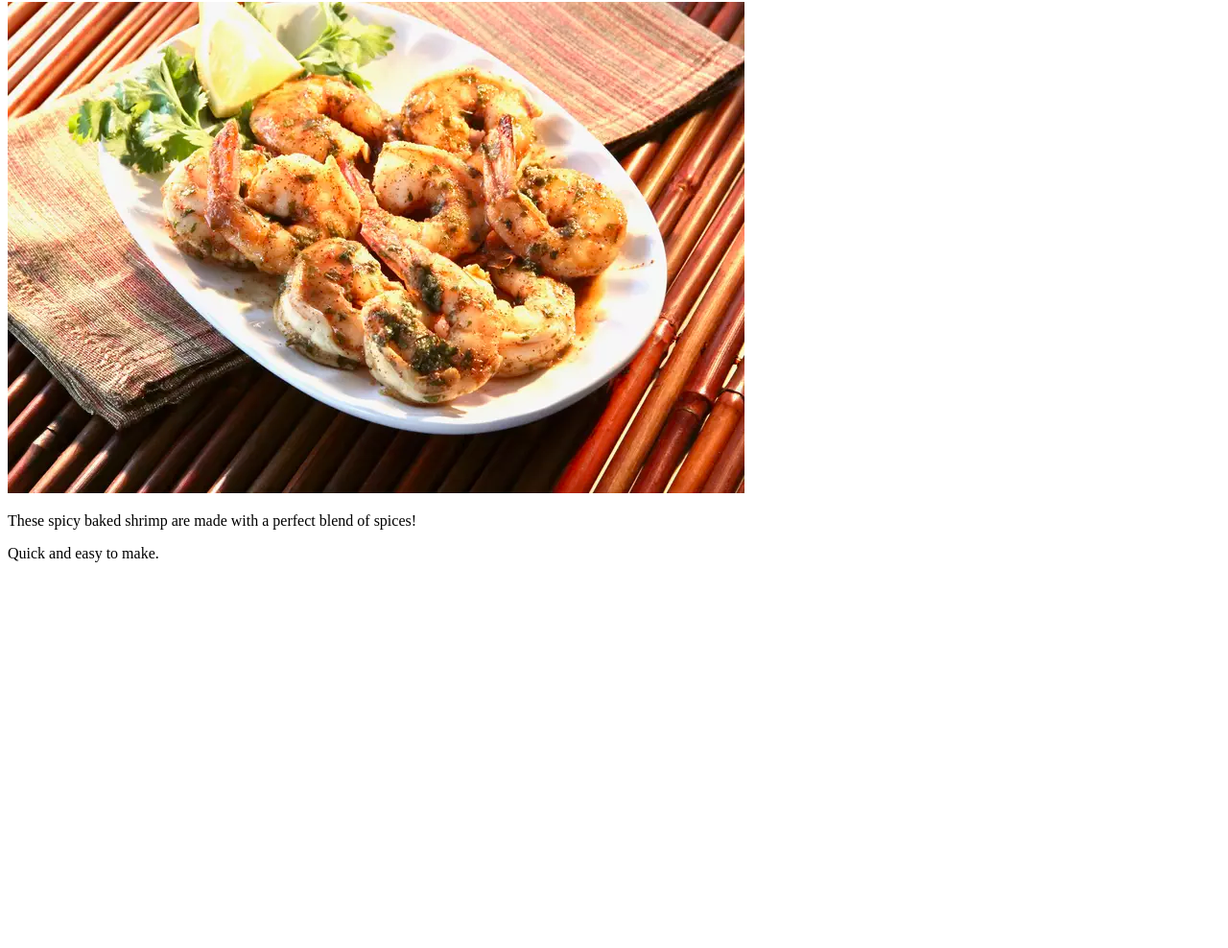
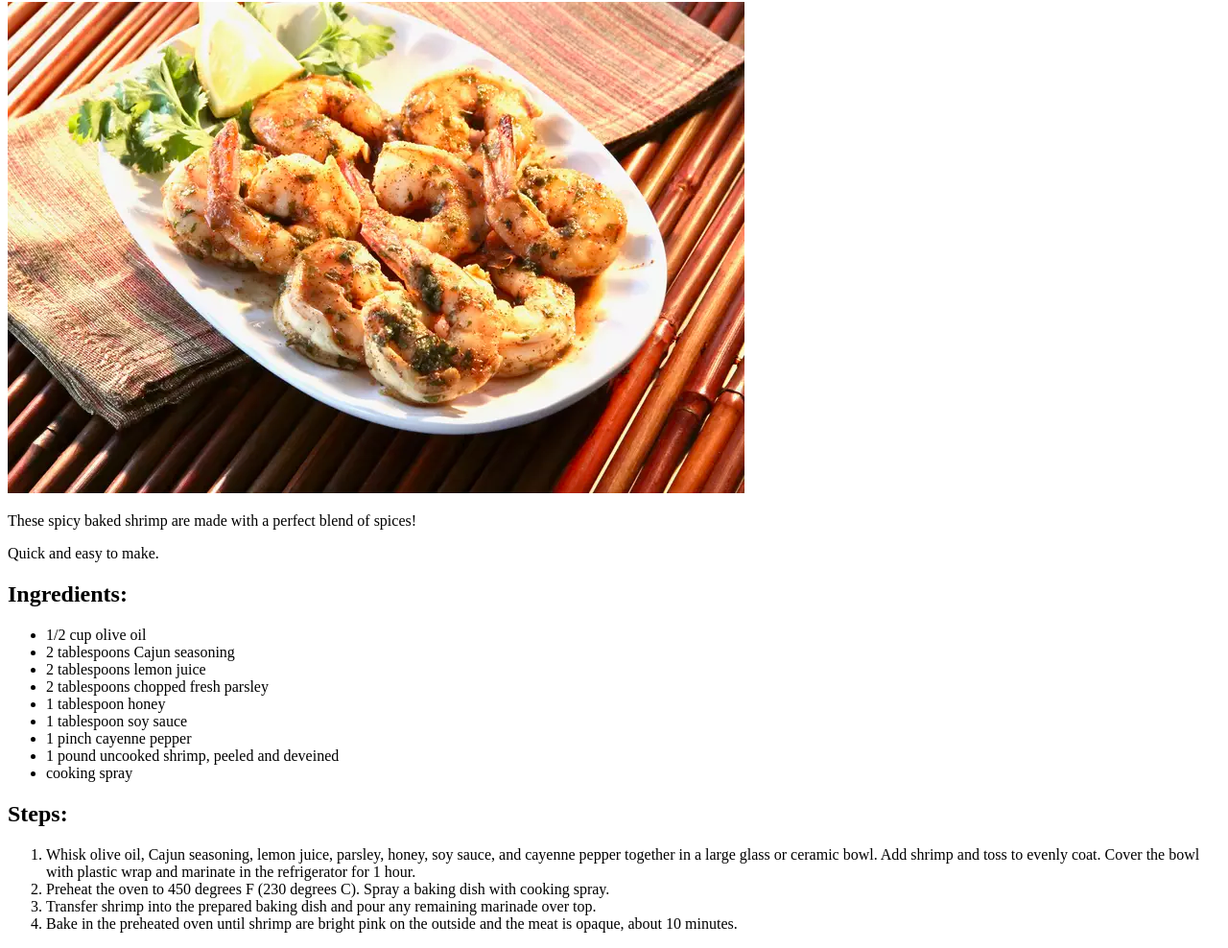
Before and after one commit to gui-ms/odin-recipes, a plain HTML site: page recipes/bakedShrimp.html in a window 1280 px wide. Shown: the part 78-1066 px from the top of the page at 96% size. Before the commit the page ends 800 px from the top, so only its background shows below. Drawn offline with Linux system fonts and the light colour scheme.

Commit message:
Feat: Added ingredients and recipe sections

```diff
--- a/recipes/bakedShrimp.html
+++ b/recipes/bakedShrimp.html
@@ -11,5 +11,24 @@
     <img src="../images/shrimp.webp" alt="Final image of the recipe">
     <p>These spicy baked shrimp are made with a perfect blend of spices! </p>
     <p>Quick and easy to make.</p>
+    <h2>Ingredients:</h2>
+    <ul>
+        <li>1/2 cup olive oil</li>
+        <li>2 tablespoons Cajun seasoning</li>
+        <li>2 tablespoons lemon juice</li>
+        <li>2 tablespoons chopped fresh parsley</li>
+        <li>1 tablespoon honey</li>
+        <li>1 tablespoon soy sauce</li>
+        <li>1 pinch cayenne pepper</li>
+        <li>1 pound uncooked shrimp, peeled and deveined</li>
+        <li>cooking spray</li>
+    </ul>
+    <h2>Steps:</h2>
+    <ol>
+        <li>Whisk olive oil, Cajun seasoning, lemon juice, parsley, honey, soy sauce, and cayenne pepper together in a large glass or ceramic bowl. Add shrimp and toss to evenly coat. Cover the bowl with plastic wrap and marinate in the refrigerator for 1 hour. </li>
+        <li>Preheat the oven to 450 degrees F (230 degrees C). Spray a baking dish with cooking spray. </li>
+        <li>Transfer shrimp into the prepared baking dish and pour any remaining marinade over top. </li>
+        <li>Bake in the preheated oven until shrimp are bright pink on the outside and the meat is opaque, about 10 minutes. </li>
+    </ol>
 </body>
 </html>
```
Also changed, not shown: recipes/honeyChicken.html (+16 -0 lines), recipes/porkchops.html (+19 -0 lines).
